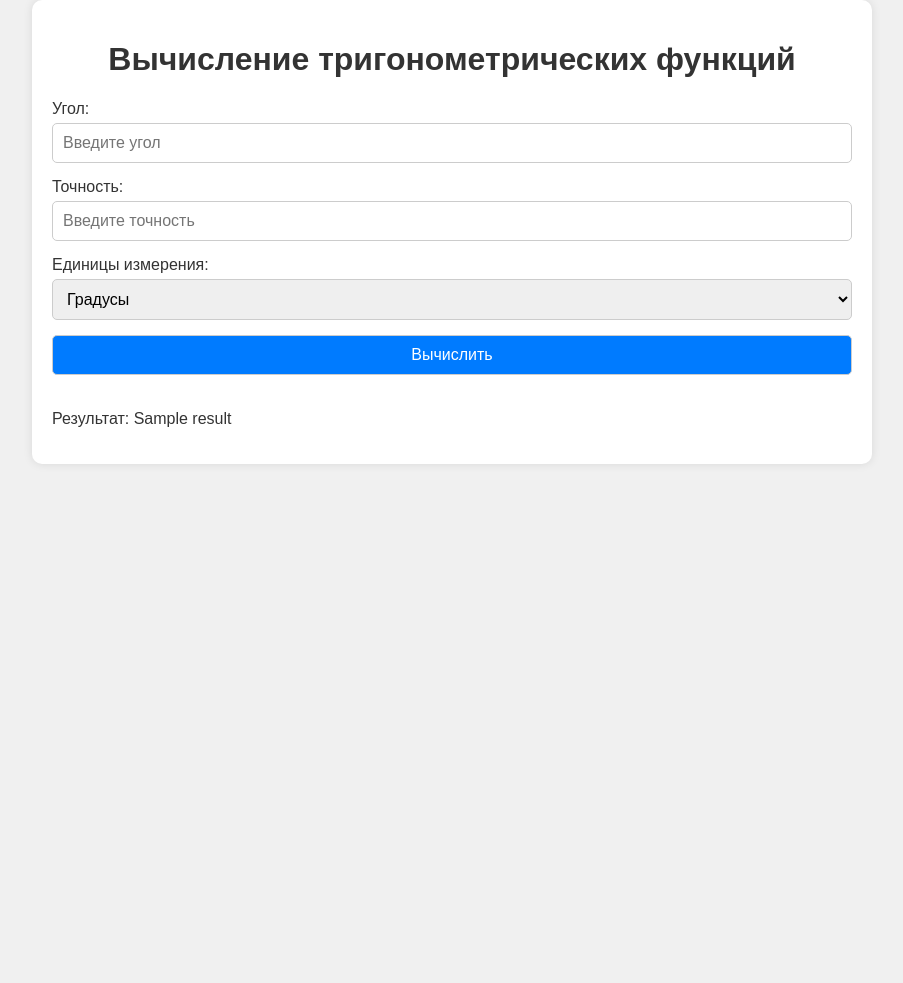
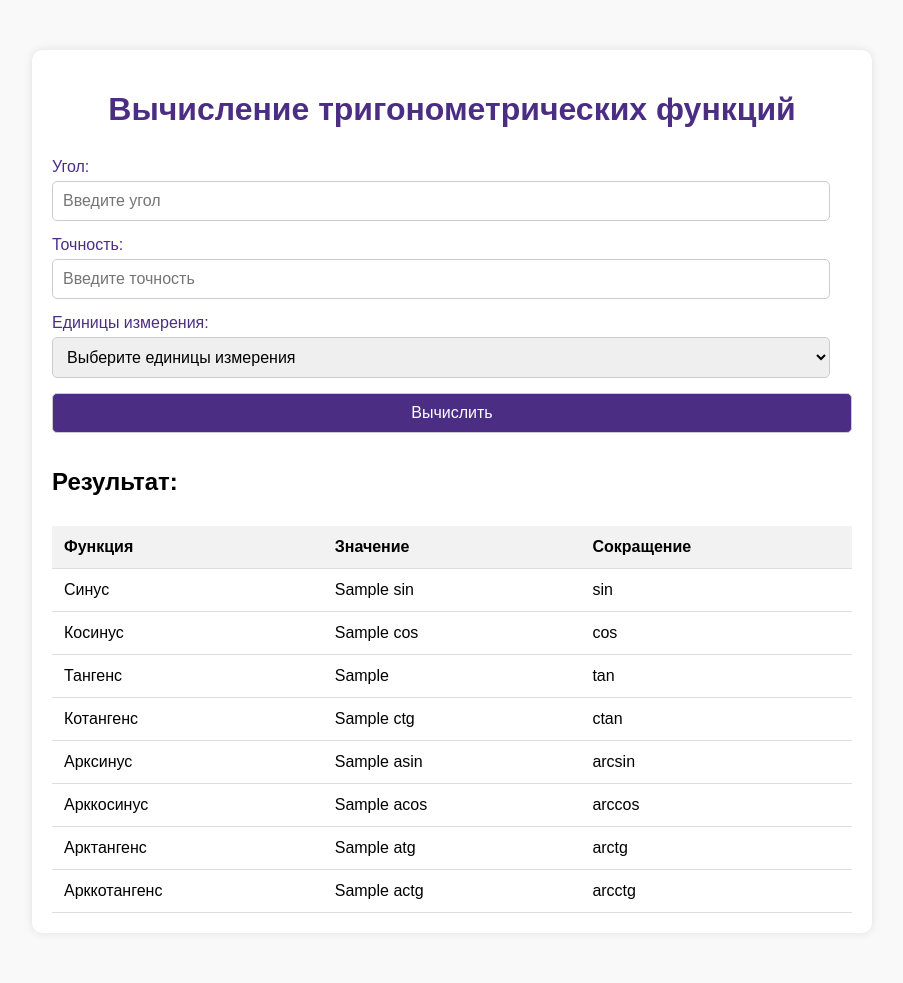
Before and after one commit to Phobos-Duck/lab3-flask, a Flask app: template templates/trig_calulator.html in a window 1280 px wide. Shown: the whole page, without its empty margins (188-1091 px from the left). Before the commit the page ends 464 px from the top, so only its background shows below. Run offline with Flask 3, Linux system fonts and the light colour scheme; the template is opened without the code that fills it: most values are stand-ins (such as "Sample title", 1, 10 or a date in 2020).

Commit message:
стили в отдельном файле + таблица значений

```diff
--- a/app.py
+++ b/app.py
@@ -1,9 +1,8 @@
 from flask import Flask, render_template, request
-from math import sin, tan, cos, pi
+from math import sin, tan, cos, pi, asin, acos, atan
 
 
 app = Flask(__name__)
-
 
 @app.route('/', methods=['GET', 'POST'])
 def calculate():
@@ -11,15 +10,21 @@
         angle = float(request.form['angle'])
         precision = int(request.form['precision'])
         units = request.form['units']
-        result = ""
+        result = {}
 
         if units == 'degrees':
             angle = angle * pi / 180
 
-        result += f"<p>Синус: {round(sin(angle), precision)}</p>"
-        result += f"<p>Косинус: {round(cos(angle), precision)}</p>"
-        result += f"<p>Тангенс: {round(tan(angle), precision)}</p>"
-        result += f"<p>Котангенс: {round(1 / tan(angle), precision)}</p>"
+        result = {
+            'sin': round(sin(angle), precision),
+            'cos': round(cos(angle), precision),
+            'tg': round(tan(angle), precision),
+            'ctg': round(1 / tan(angle), precision),
+            'asin': round(asin(angle), precision),
+            'acos': round(acos(angle), precision),
+            'atg': round(atan(angle), precision),
+            'actg': round(1/atan(angle), precision)
+        }
 
         return render_template("trig_calulator.html", result=result)
 
--- /dev/null
+++ b/static/styles.css
@@ -0,0 +1,71 @@
+body {
+    font-family: Arial, sans-serif;
+    background-color: #f9f9f9;
+    margin: 0;
+    padding: 0;
+}
+
+.container {
+    max-width: 800px;
+    margin: 50px auto;
+    padding: 20px;
+    background-color: #ffffff;
+    box-shadow: 0 0 10px rgba(0, 0, 0, 0.1);
+    border-radius: 10px;
+}
+
+h1 {
+    text-align: center;
+    color: #4b2e83; /* Лиловый */
+    margin-bottom: 30px;
+}
+
+label {
+    display: block;
+    margin-bottom: 5px;
+    color: #4b2e83; /* Лиловый */
+}
+
+input, select, button {
+    width: calc(100% - 22px);
+    padding: 10px;
+    margin-bottom: 15px;
+    border: 1px solid #ccc;
+    border-radius: 5px;
+    box-sizing: border-box;
+    font-size: 16px;
+}
+
+button {
+    width: 100%;
+    background-color: #4b2e83; /* Лиловый */
+    color: #ffffff; /* Белый */
+    cursor: pointer;
+    transition: background-color 0.3s ease;
+}
+
+button:hover {
+    background-color: #57418e; /* Темно-лиловый */
+}
+
+p {
+    margin-top: 20px;
+    color: #333;
+}
+
+/* Стили для таблицы */
+table {
+    width: 100%;
+    border-collapse: collapse;
+    margin-top: 30px;
+}
+
+th, td {
+    padding: 12px;
+    text-align: left;
+    border-bottom: 1px solid #ddd;
+}
+
+th {
+    background-color: #f2f2f2;
+}
--- a/templates/trig_calulator.html
+++ b/templates/trig_calulator.html
@@ -4,77 +4,81 @@
     <meta charset="UTF-8">
     <meta name="viewport" content="width=device-width, initial-scale=1.0">
     <title>Тригонометрические функции</title>
-    <style>
-        body {
-            font-family: Arial, sans-serif;
-            background-color: #f0f0f0;
-            margin: 0;
-            padding: 0;
-        }
-        .container {
-            max-width: 800px;
-            margin: 0 auto;
-            padding: 20px;
-            background-color: #fff;
-            box-shadow: 0 0 10px rgba(0, 0, 0, 0.1);
-            border-radius: 10px;
-        }
-        h1 {
-            text-align: center;
-            color: #333;
-        }
-        label {
-            display: block;
-            margin-bottom: 5px;
-            color: #333;
-        }
-        input, select, button {
-            width: 100%;
-            padding: 10px;
-            margin-bottom: 15px;
-            border: 1px solid #ccc;
-            border-radius: 5px;
-            box-sizing: border-box;
-            font-size: 16px;
-        }
-        button {
-            background-color: #007bff;
-            color: #fff;
-            cursor: pointer;
-            transition: background-color 0.3s ease;
-        }
-        button:hover {
-            background-color: #0056b3;
-        }
-        p {
-            margin-top: 20px;
-            color: #333;
-        }
-    </style>
+    <link rel="stylesheet" href="../static/styles.css">
 </head>
 <body>
     <div class="container">
         <h1>Вычисление тригонометрических функций</h1>
 
-        <form method="POST" action="/">
+        <form method="post">
             <label for="angle">Угол:</label>
-            <input type="number" id="angle" name="angle" step="any" placeholder="Введите угол">
+            <input type="number" id="angle" name="angle" step="any" placeholder="Введите угол" value="{{ request.form.angle if request.form.angle }}" required>
 
             <label for="precision">Точность:</label>
-            <input type="number" id="precision" name="precision" placeholder="Введите точность">
+            <input type="number" id="precision" name="precision" placeholder="Введите точность" value="{{ request.form.precision if request.form.precision }}" required>
 
             <label for="units">Единицы измерения:</label>
-            <select id="units" name="units">
-                <option value="degrees">Градусы</option>
-                <option value="radians">Радианы</option>
+            <select id="units" name="units" required>
+                <option value="">Выберите единицы измерения</option>
+                <option value="degrees" {% if request.form.units == 'degrees' %}selected{% endif %}>Градусы</option>
+                <option value="radians" {% if request.form.units == 'radians' %}selected{% endif %}>Радианы</option>
             </select>
 
             <button type="submit">Вычислить</button>
         </form>
 
-        <p id="result">Результат: {{ result | safe }}</p>
+        {% if result %}
+        <div>
+            <h2>Результат:</h2>
+            <table>
+                <tr>
+                    <th>Функция</th>
+                    <th>Значение</th>
+                    <th>Сокращение</th>
+                </tr>
+                <tr>
+                    <td>Синус</td>
+                    <td>{{ result.sin }}</td>
+                    <td>sin</td>
+                </tr>
+                <tr>
+                    <td>Косинус</td>
+                    <td>{{ result.cos }}</td>
+                    <td>cos</td>
+                </tr>
+                <tr>
+                    <td>Тангенс</td>
+                    <td>{{ result.tg }}</td>
+                    <td>tan</td>
+                </tr>
+                <tr>
+                    <td>Котангенс</td>
+                    <td>{{ result.ctg }}</td>
+                    <td>ctan</td>
+                </tr>
+                <tr>
+                    <td>Арксинус</td>
+                    <td>{{ result.asin }}</td>
+                    <td>arcsin</td>
+                </tr>
+                <tr>
+                    <td>Арккосинус</td>
+                    <td>{{ result.acos }}</td>
+                    <td>arccos</td>
+                </tr>
+                <tr>
+                    <td>Арктангенс</td>
+                    <td>{{ result.atg }}</td>
+                    <td>arctg</td>
+                </tr>
+                <tr>
+                    <td>Арккотангенс</td>
+                    <td>{{ result.actg }}</td>
+                    <td>arcctg</td>
+                </tr>
+            </table>
+        </div>
+        {% endif %}
     </div>
 </body>
 </html>
-</body>
-</html>
```
